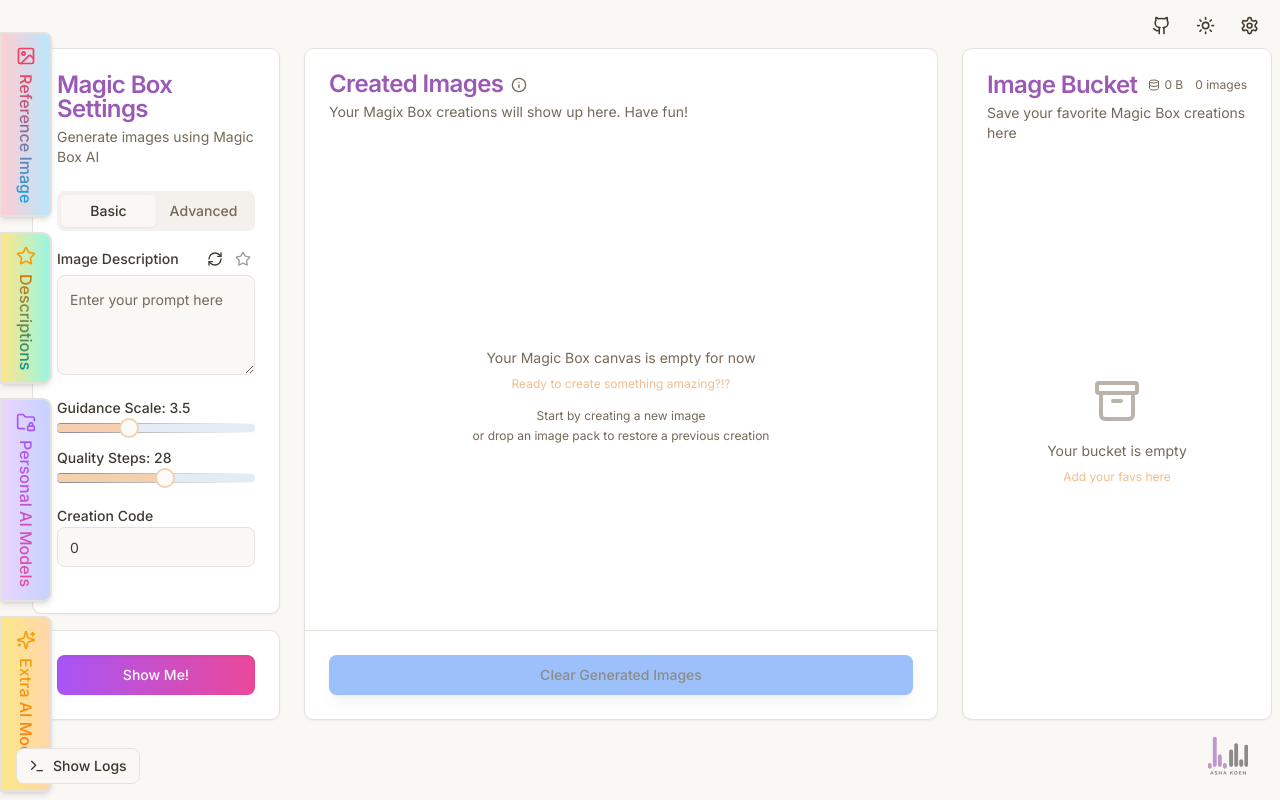
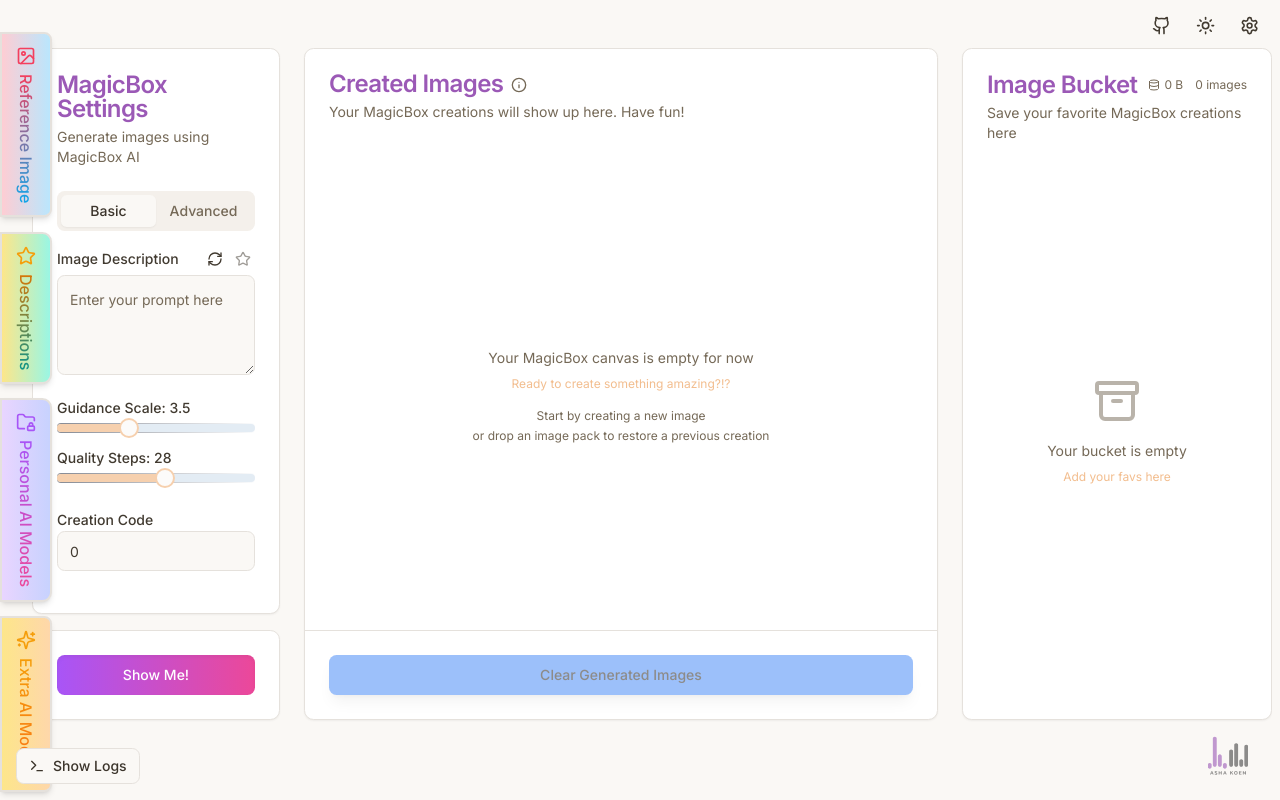
Before and after one commit to ashakoen/next-js-flux1-replicate, a Next.js app: page / in a window 1280 px wide. Built offline with nearby package versions, Linux system fonts and the light colour scheme.

Commit message:
terminology updates and styling

```diff
--- a/src/components/ImageBucketWrapper.tsx
+++ b/src/components/ImageBucketWrapper.tsx
@@ -117,7 +117,7 @@ export default function ImageBucketCard({
                         </Tooltip>
                     </TooltipProvider>
                 </div>
-                <CardDescription>Save your favorite Magic Box creations here</CardDescription>
+                <CardDescription>Save your favorite MagicBox creations here</CardDescription>
             </CardHeader>
             <CardContent className="flex-1 min-h-0 overflow-y-auto">
                 {bucketImages.length > 0 ? (
--- a/src/components/cards/GeneratedImagesCard.tsx
+++ b/src/components/cards/GeneratedImagesCard.tsx
@@ -209,7 +209,7 @@ export function GeneratedImagesCard({
             </TooltipProvider>
           </div>
           <CardDescription>
-            Your Magix Box creations will show up here. Have fun!
+            Your MagicBox creations will show up here. Have fun!
           </CardDescription>
         </CardHeader>
         <CardContent className="flex-1 min-h-0 overflow-y-auto">
@@ -1226,7 +1226,7 @@ export function GeneratedImagesCard({
                   <div className="text-center space-y-4">
                     <div className="space-y-2">
                       <p className="text-sm text-muted-foreground">
-                        Your Magic Box canvas is empty for now
+                        Your MagicBox canvas is empty for now
                       </p>
                       <p className="text-xs text-primary/70">
                         Ready to create something amazing?!?
--- a/src/components/cards/GenerationSettingsCard.tsx
+++ b/src/components/cards/GenerationSettingsCard.tsx
@@ -247,8 +247,8 @@ export function GenerationSettingsCard({
 				/>
 			</div>
 			<CardHeader className="flex-none">
-				<CardTitle className="text-[#9b59b6] dark:text-[#fa71cd]">Magic Box Settings</CardTitle>
-				<CardDescription>Generate images using Magic Box AI</CardDescription>
+				<CardTitle className="text-[#9b59b6] dark:text-[#fa71cd]">MagicBox Settings</CardTitle>
+				<CardDescription>Generate images using MagicBox AI</CardDescription>
 			</CardHeader>
 			<CardContent className="flex-1 overflow-y-auto min-h-0">
 				<form onSubmit={handleSubmit}>
@@ -406,7 +406,7 @@ export function GenerationSettingsCard({
 								)}
 								{!isRecraftv3 && (
 									<>
-										<div className="pt-4">
+										<div className="pt-5">
 											<Label htmlFor="seed">Creation Code</Label>
 											<TooltipProvider>
 												<Tooltip>
@@ -464,7 +464,9 @@ export function GenerationSettingsCard({
 							<div className="space-y-4 pb-12 px-2">
 
 
-
+							<div className="pt-4">
+											<h6 className="text-md font-medium">Base AI Model Settings</h6>
+										</div>
 
 								<div>
 									<Label htmlFor="model">Base AI Model</Label>
@@ -791,7 +793,7 @@ export function GenerationSettingsCard({
 												className="custom-slider"
 											/>
 										</div>
-										<div className="flex items-center space-x-2">
+										<div className="flex items-center space-x-2 pt-3">
 											<Switch
 												id="disable_safety_checker"
 												checked={formData.disable_safety_checker}
```
